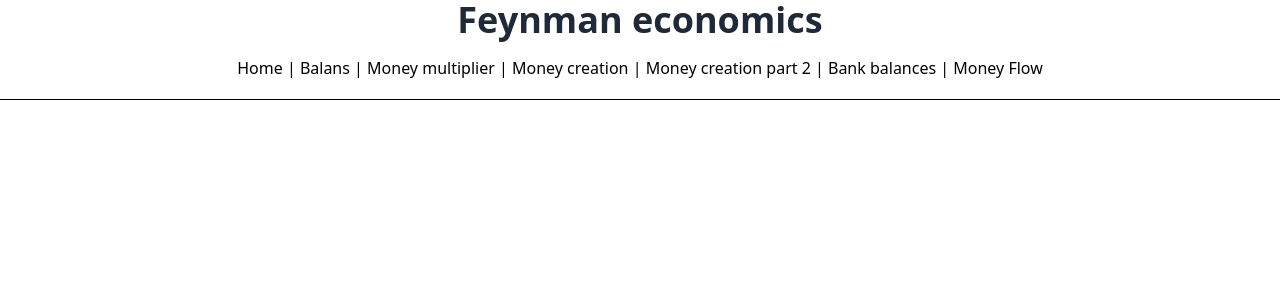
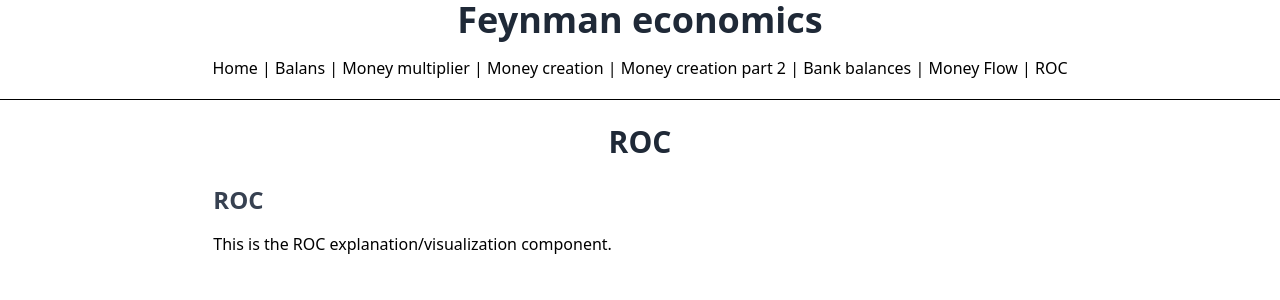
Before and after one commit to jurcello/feynman-economy, a Vue app: page /roc in a window 1280 px wide. Shown: the top 300 px of the page. Built offline with nearby package versions, Linux system fonts and the light colour scheme.

Commit message:
Add ROC component, view, and navigation entry with initial implementation

```diff
--- a/src/components/Navigation.vue
+++ b/src/components/Navigation.vue
@@ -13,6 +13,8 @@
     <router-link to="/ml-bank-balance">Bank balances</router-link>
     |
     <router-link to="/money-flow">Money Flow</router-link>
+    |
+    <router-link to="/roc">ROC</router-link>
   </nav>
 </template>
 
--- /dev/null
+++ b/src/components/ROC/ROCExplanation.vue
@@ -0,0 +1,13 @@
+<template>
+  <div class="w-2/3 mx-auto">
+    <h2 class="text-2xl font-semibold mb-4">ROC</h2>
+    <p class="mb-2">This is the ROC explanation/visualization component.</p>
+  </div>
+</template>
+
+<script setup lang="ts">
+// Dedicated ROC component – implement the actual logic/visualization here
+</script>
+
+<style scoped>
+</style>
--- a/src/router/index.ts
+++ b/src/router/index.ts
@@ -10,6 +10,7 @@ import PriceSettingCurveNew from "@/views/PriceSettingCurveNew.vue";
 import BarchartTest from "@/views/BarchartTest.vue";
 import MLBankBalance from "@/views/MLBankBalance.vue";
 import MoneyFlow from "@/views/MoneyFlow.vue";
+import ROC from "@/views/ROC.vue";
 
 // Define routes for your app
 const routes = [
@@ -62,6 +63,11 @@ const routes = [
     path: '/money-flow',
     name: 'MoneyFlow',
     component: MoneyFlow,
+  },
+  {
+    path: '/roc',
+    name: 'ROC',
+    component: ROC,
   }
 ];
 
--- /dev/null
+++ b/src/views/ROC.vue
@@ -0,0 +1,13 @@
+<template>
+  <div class="w-full mx-auto">
+    <h1 class="text-3xl font-bold mb-6 text-center">ROC</h1>
+    <ROCExplanation />
+  </div>
+</template>
+
+<script setup lang="ts">
+import ROCExplanation from "@/components/ROC/ROCExplanation.vue";
+</script>
+
+<style scoped>
+</style>
```
